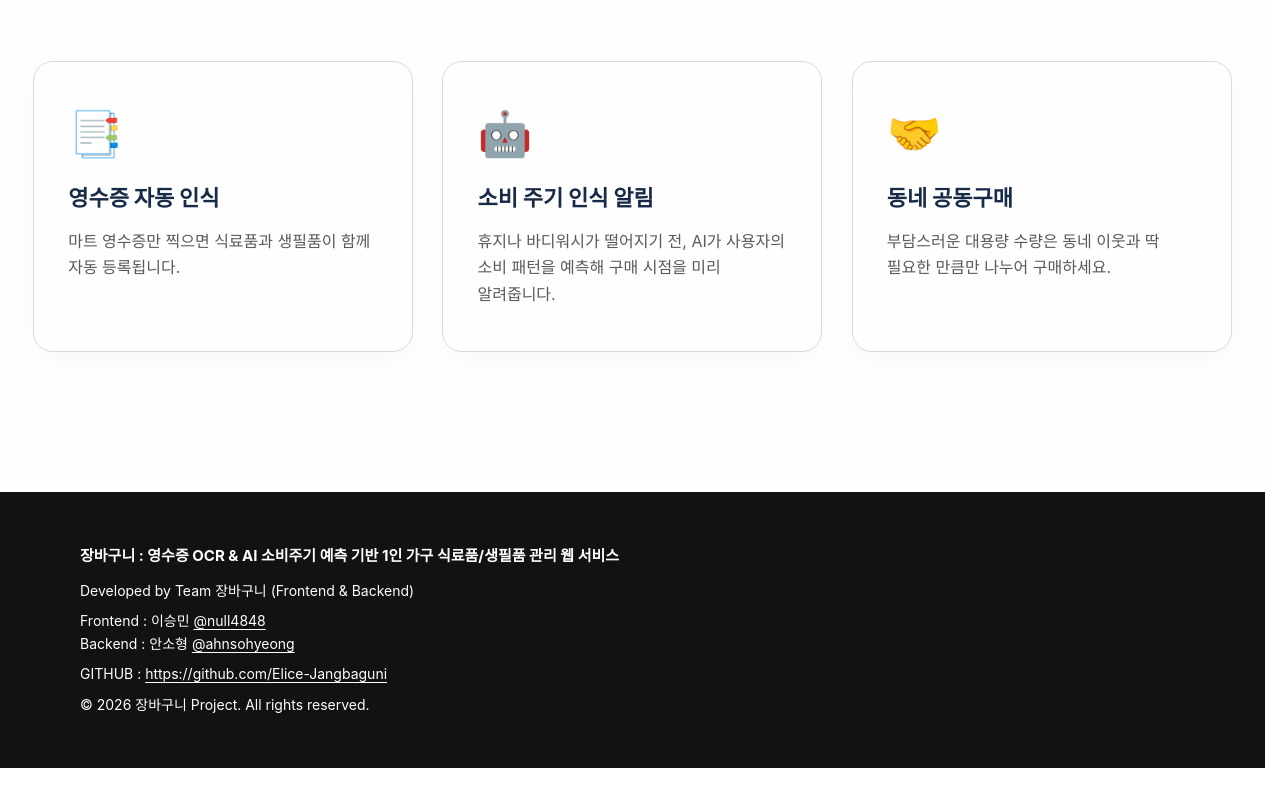
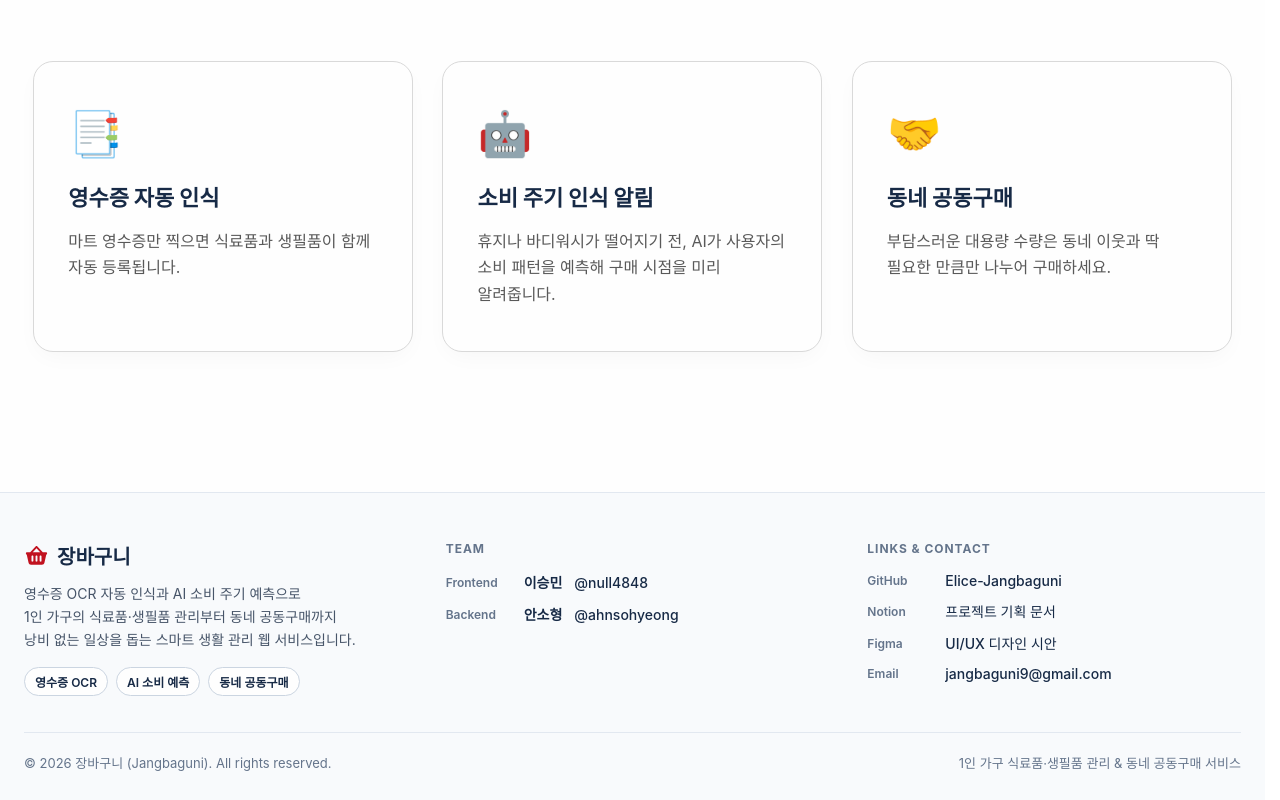
Before and after one commit to Elice-Jangbaguni/frontend, a React (Vite) app in the folder jangbaguni/: page / in a window 1280 px wide. Shown: the part 943-1743 px from the top of the page. Before the commit the page ends 1711 px from the top, so only its background shows below. Built offline with nearby package versions, Linux system fonts and the light colour scheme; no server answers; a web font is replaced by a local one.

Commit message:
Feat: 푸터 수정

```diff
--- a/jangbaguni/src/Main/Layout.jsx
+++ b/jangbaguni/src/Main/Layout.jsx
@@ -119,35 +119,109 @@ export default function Layout({ children, showFooter = true }) {
       {/* 푸터 */}
       {showFooter && (
         <footer className="main-footer">
-          <div className="footer-content">
-            <p className="footer-project-title">
-              장바구니 : 영수증 OCR & AI 소비주기 예측 기반 1인 가구 식료품/생필품 관리 웹 서비스
+          <div className="footer-inner">
+            <div className="footer-grid">
+              {/* 1열: 서비스 브랜딩 & 소개 */}
+              <div className="footer-col footer-brand-col">
+                <div className="footer-logo" onClick={handleGoToMain}>
+                  <FontAwesomeIcon icon={faBasketShopping} className="footer-logo-icon" />
+                  <span>장바구니</span>
+                </div>
+                <p className="footer-desc">
+                  영수증 OCR 자동 인식과 AI 소비 주기 예측으로<br />
+                  1인 가구의 식료품·생필품 관리부터 동네 공동구매까지<br />
+                  낭비 없는 일상을 돕는 스마트 생활 관리 웹 서비스입니다.
                 </p>
-            <p className="footer-team">Developed by Team 장바구니 (Frontend & Backend)</p>
+                <div className="footer-highlights">
+                  <span>영수증 OCR</span>
+                  <span>AI 소비 예측</span>
+                  <span>동네 공동구매</span>
+                </div>
+              </div>
 
-            <div className="footer-members">
-              <p>
-                Frontend : 이승민{' '}
-                <a href="https://github.com/null4848" target="_blank" rel="noopener noreferrer" className="footer-link">
+              {/* 2열: 팀 & 개발자 */}
+              <div className="footer-col">
+                <h4 className="footer-heading">TEAM</h4>
+                <ul className="footer-list">
+                  <li className="footer-member-row">
+                    <span className="footer-label">Frontend</span>
+                    <span className="footer-member-name">이승민</span>
+                    <a
+                      href="https://github.com/null4848"
+                      target="_blank"
+                      rel="noopener noreferrer"
+                      className="footer-link"
+                    >
                       @null4848
                     </a>
-              </p>
-              <p>
-                Backend : 안소형{' '}
-                <a href="https://github.com/ahnsohyeong" target="_blank" rel="noopener noreferrer" className="footer-link">
+                  </li>
+                  <li className="footer-member-row">
+                    <span className="footer-label">Backend</span>
+                    <span className="footer-member-name">안소형</span>
+                    <a
+                      href="https://github.com/ahnsohyeong"
+                      target="_blank"
+                      rel="noopener noreferrer"
+                      className="footer-link"
+                    >
                       @ahnsohyeong
                     </a>
-              </p>
+                  </li>
+                </ul>
               </div>
 
-            <p className="footer-github">
-              GITHUB :{' '}
-              <a href="https://github.com/Elice-Jangbaguni" target="_blank" rel="noopener noreferrer" className="footer-link">
-                https://github.com/Elice-Jangbaguni
+              {/* 3열: 링크 & 문의 */}
+              <div className="footer-col">
+                <h4 className="footer-heading">LINKS & CONTACT</h4>
+                <ul className="footer-list">
+                  <li className="footer-link-row">
+                    <span className="footer-label">GitHub</span>
+                    <a
+                      href="https://github.com/Elice-Jangbaguni"
+                      target="_blank"
+                      rel="noopener noreferrer"
+                      className="footer-link"
+                    >
+                      Elice-Jangbaguni
                     </a>
-            </p>
+                  </li>
+                  <li className="footer-link-row">
+                    <span className="footer-label">Notion</span>
+                    <a
+                      href="https://fringe-minnow-8f4.notion.site/AI-40d9caa5c33a80d1b348e59e257ae30b?pvs=143"
+                      target="_blank"
+                      rel="noopener noreferrer"
+                      className="footer-link"
+                    >
+                      프로젝트 기획 문서
+                    </a>
+                  </li>
+                  <li className="footer-link-row">
+                    <span className="footer-label">Figma</span>
+                    <a
+                      href="https://www.figma.com/design/jdA8ItKrGXJFyl8sY8taJk/%EC%9E%A5%EB%B0%94%EA%B5%AC%EB%8B%88?node-id=1019-1510&t=kSsJihpr5q2aNiHw-1"
+                      target="_blank"
+                      rel="noopener noreferrer"
+                      className="footer-link"
+                    >
+                      UI/UX 디자인 시안
+                    </a>
+                  </li>
+                  <li className="footer-link-row">
+                    <span className="footer-label">Email</span>
+                    <a href="mailto:jangbaguni9@gmail.com" className="footer-link">
+                      jangbaguni9@gmail.com
+                    </a>
+                  </li>
+                </ul>
+              </div>
+            </div>
 
-            <p className="footer-copy">© 2026 장바구니 Project. All rights reserved.</p>
+            {/* 하단 바 */}
+            <div className="footer-bottom">
+              <p className="footer-copy">© 2026 장바구니 (Jangbaguni). All rights reserved.</p>
+              <p className="footer-subcopy">1인 가구 식료품·생필품 관리 & 동네 공동구매 서비스</p>
+            </div>
           </div>
         </footer>
       )}
--- a/jangbaguni/src/Main/MainPage.css
+++ b/jangbaguni/src/Main/MainPage.css
@@ -410,40 +410,139 @@ body {
   text-align: left;
   word-break: keep-all;
 }
-
 /* 하단 푸터 */
 .main-footer {
   width: 100%;
-  background-color: #121212;
-  padding: 52px 80px;
-  color: #FEFEFE;
-  font-size: 14px;
-  line-height: 1.6;
+  background-color: #F8FAFC;
+  color: #172A46;
+  border-top: 1px solid #E2E8F0;
+  margin-top: auto;
 }
 
-.footer-content {
-  max-width: 1280px;
+.footer-inner {
+  max-width: 1300px;
   margin: 0 auto;
-  gap: 8px;
+  padding: 48px 24px 28px;
+  box-sizing: border-box;
+}
+
+.footer-grid {
+  display: grid;
+  grid-template-columns: repeat(3, minmax(0, 1fr));
+  gap: 48px;
+  padding-bottom: 36px;
+  border-bottom: 1px solid #E2E8F0;
+}
+
+.footer-brand-col {
   display: flex;
   flex-direction: column;
+  gap: 12px;
 }
 
-.footer-project-title {
-  font-size: 15px;
+.footer-logo {
+  display: inline-flex;
+  align-items: center;
+  gap: 8px;
+  font-size: 20px;
   font-weight: 700;
-  margin-bottom: 4px;
+  color: #172A46;
+  cursor: pointer;
+  width: fit-content;
+}
+
+.footer-logo-icon {
+  color: #C1121F;
+  font-size: 20px;
+}
+
+.footer-desc {
+  margin: 0;
+  font-size: 14px;
+  line-height: 1.65;
+  color: #475569;
+  max-width: none;
+}
+
+.footer-highlights {
+  display: flex;
+  flex-wrap: wrap;
+  gap: 8px;
+  margin-top: 4px;
+}
+
+.footer-highlights span {
+  font-size: 12px;
+  font-weight: 600;
+  color: #172A46;
+  background-color: #FEFEFE;
+  border: 1px solid #CBD5E1;
+  padding: 5px 10px;
+  border-radius: 999px;
+}
+
+.footer-heading {
+  margin: 0 0 16px;
+  font-size: 12px;
+  font-weight: 700;
+  letter-spacing: 0.08em;
+  color: #64748B;
+}
+
+.footer-list {
+  list-style: none;
+  margin: 0;
+  padding: 0;
+  display: flex;
+  flex-direction: column;
+  gap: 12px;
+}
+
+.footer-member-row,
+.footer-link-row {
+  display: flex;
+  align-items: center;
+  gap: 12px;
+  font-size: 14px;
+}
+
+.footer-label {
+  min-width: 66px;
+  font-size: 12px;
+  font-weight: 600;
+  color: #64748B;
+}
+
+.footer-member-name {
+  font-weight: 600;
+  color: #172A46;
 }
 
 .footer-link {
-  color: #FEFEFE;
-  text-decoration: underline;
-  text-underline-offset: 3px;
-  transition: opacity 0.2s ease;
+  color: #172A46;
+  text-decoration: none;
+  font-weight: 500;
+  transition: color 0.15s ease;
 }
 
 .footer-link:hover {
-  opacity: 0.75;
+  color: #C1121F;
+  text-decoration: underline;
+  text-underline-offset: 3px;
+}
+
+.footer-bottom {
+  display: flex;
+  justify-content: space-between;
+  align-items: center;
+  padding-top: 20px;
+  font-size: 13px;
+  color: #64748B;
+}
+
+.footer-copy,
+.footer-subcopy {
+  margin: 0;
 }
 
 /* 헤더 메뉴 및 버튼 공통 스타일 */
@@ -714,7 +813,7 @@ body {
 /* 반응형 미디어 쿼리 */
 @media (max-width: 768px) {
   .main-header {
-    height: auto; /* 2단 배치를 위해 고정 높이 해제 */
+    height: auto;
     padding: 0;
   }
 
@@ -835,6 +934,17 @@ body {
     padding: 40px 24px;
   }
 
+  .footer-grid {
+    grid-template-columns: 1fr;
+    gap: 32px;
+  }
+
+  .footer-bottom {
+    flex-direction: column;
+    align-items: flex-start;
+    gap: 6px;
+  }
+
   .auth-header-area {
     margin-bottom: 32px;
   }
```
Lines whose indentation alone changed are shown as unchanged.
